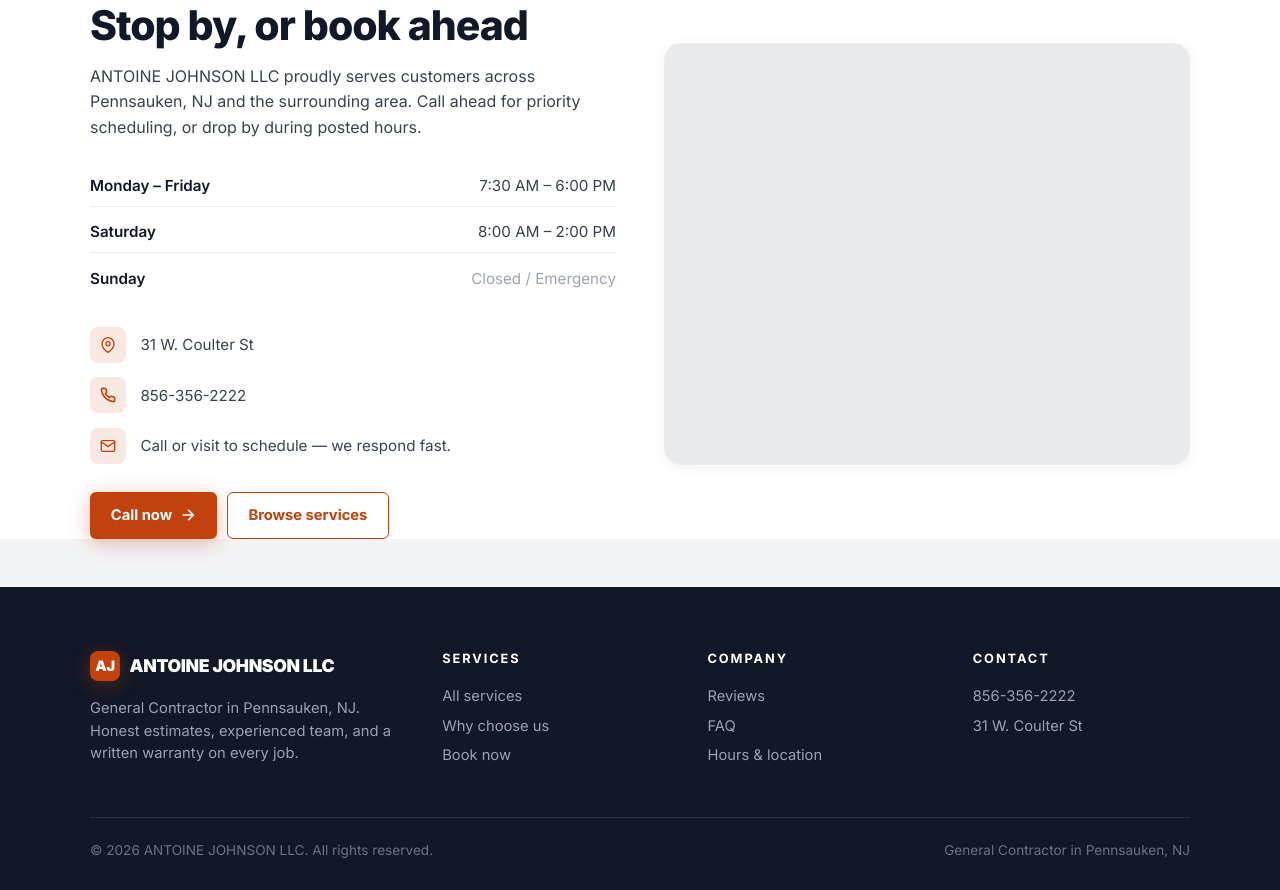
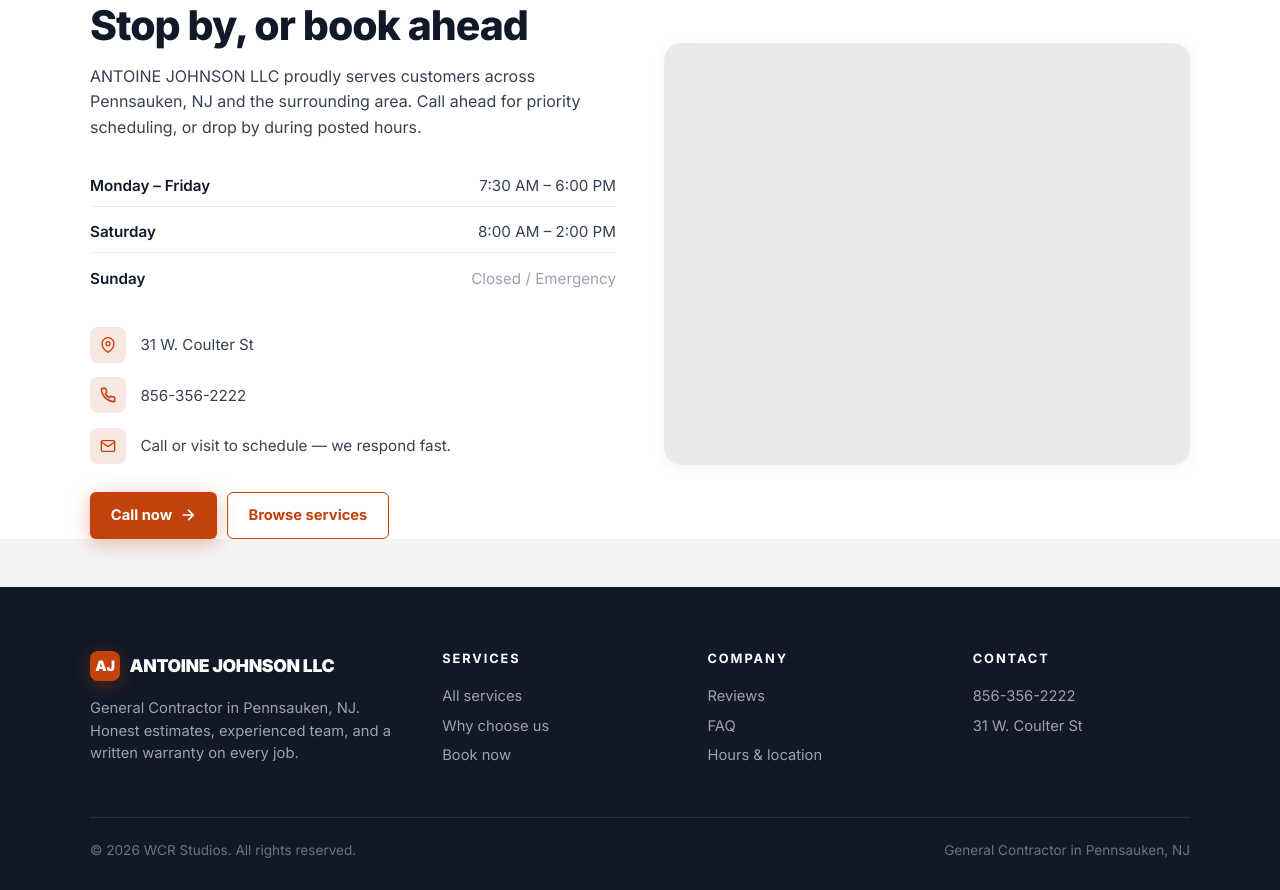
Before and after one commit to Wrenbjor/trades--antoine-johnson-llc, a plain HTML site: page index.html in a window 1280 px wide. Shown: the part 4659-5549 px from the top of the page. Drawn offline with nearby package versions, Linux system fonts and the light colour scheme; no server answers.

Commit message:
Update site

```diff
--- a/index.html
+++ b/index.html
@@ -575,7 +575,7 @@
     </div>
   </div>
   <div class="foot-bottom">
-    <div>&copy; 2026 ANTOINE JOHNSON LLC. All rights reserved.</div>
+    <div>&copy; 2026 WCR Studios. All rights reserved.</div>
     <div>General Contractor in Pennsauken, NJ</div>
   </div>
 </footer>
```
